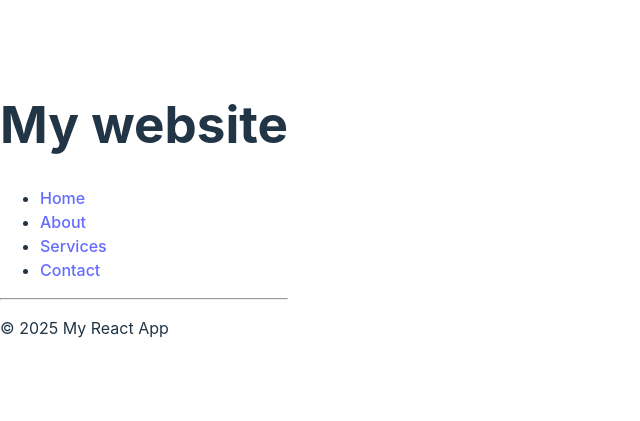
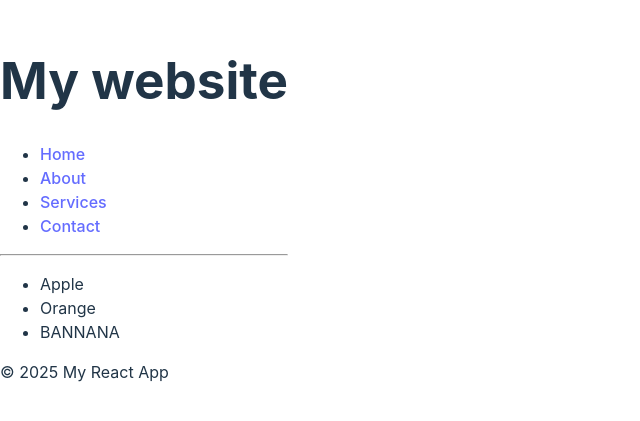
Before and after one commit to DeyanaNikolova/website, a React (Vite) app in the folder my-react-app/: page / in a window 1280 px wide. Shown: the part 191-612 px from the top of the page, without its empty margins (0-640 px from the left). Built offline with nearby package versions, Linux system fonts and the light colour scheme.

Commit message:
Add Food component

```diff
--- a/my-react-app/src/App.jsx
+++ b/my-react-app/src/App.jsx
@@ -1,9 +1,12 @@
 import Header from "./Header.jsx";
 import Footer from "./Footer.jsx";
+import Food from "./Food.jsx";
+
 function App() {
   return (
     <>
       <Header />
+      <Food/>
       <Footer />
     </>
   );
--- /dev/null
+++ b/my-react-app/src/Food.jsx
@@ -0,0 +1,17 @@
+function Food() {
+
+    const food1 = "Orange";
+    const food2 = "Bannana";
+
+
+  return (
+    <ul>
+        <li>Apple</li>
+    <li>{food1}</li>
+    <li>{food2.toUpperCase()}</li>
+  </ul>
+  );
+
+}
+
+export default Food;
```
